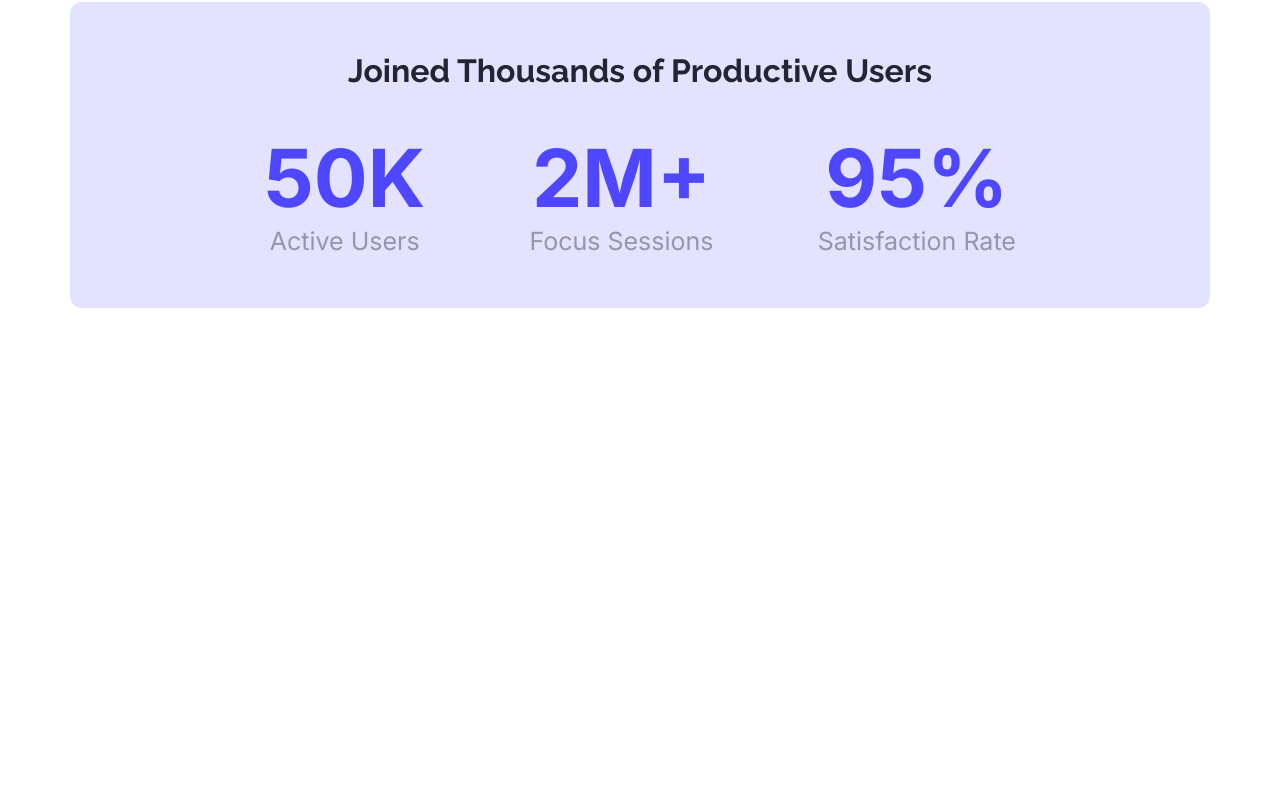
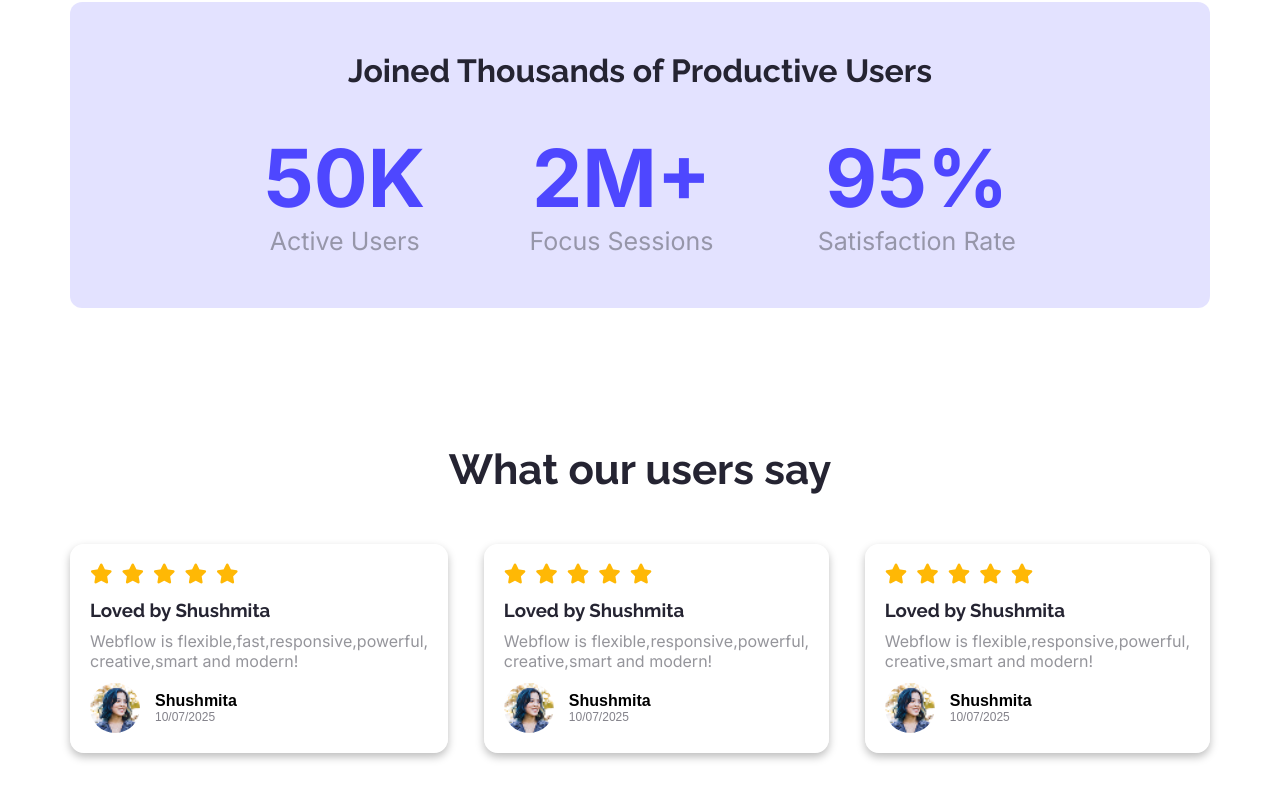
Before and after one commit to abdurrahman253/Webflow, a plain HTML site: page index.html in a window 1280 px wide. Shown: the part 1290-2090 px from the top of the page. Before the commit the page ends 1735 px from the top, so only its background shows below. Drawn offline with Linux system fonts and the light colour scheme.

Commit message:
added feedback section

```diff
--- a/index.html
+++ b/index.html
@@ -9,6 +9,8 @@
 <link rel="preconnect" href="https://fonts.googleapis.com">
 <link rel="preconnect" href="https://fonts.gstatic.com" crossorigin>
 <link href="https://fonts.googleapis.com/css2?family=Raleway:ital,wght@0,100..900;1,100..900&display=swap" rel="stylesheet">
+<link rel="stylesheet" href="https://cdnjs.cloudflare.com/ajax/libs/font-awesome/6.4.0/css/all.min.css">
+
     <link rel="stylesheet" href="style.css">
     <title>Webflow</title>
 </head>
@@ -63,6 +65,63 @@
         </div>
        </div>
     </div>
+     <!--User Feedback Section-->
+     <div class="feedback_section">
+        <div class="feedback_heading">
+            <h2>What our users say</h2>
+        </div>
+        <div class="feedback_card">
+            <div class="card">
+                <i class="fa-solid fa-star"></i>
+                <i class="fa-solid fa-star"></i>
+                <i class="fa-solid fa-star"></i>
+                <i class="fa-solid fa-star"></i>
+                <i class="fa-solid fa-star"></i>
+                <h3>Loved by Shushmita</h3>
+                <p>Webflow is flexible,fast,responsive,powerful,<br> creative,smart and modern!</p>
+                <div class="reviewer_detailes">
+                    <img src="Assets/avatar.png" alt="" class="profile_pic">
+                    <div class="review_info">
+                        <span class="name">Shushmita</span>
+                        <span class="date">10/07/2025</span>
+                    </div>
+                </div>
+            </div>
+             <div class="card">
+                <i class="fa-solid fa-star"></i>
+                <i class="fa-solid fa-star"></i>
+                <i class="fa-solid fa-star"></i>
+                <i class="fa-solid fa-star"></i>
+                <i class="fa-solid fa-star"></i>
+                <h3>Loved by Shushmita</h3>
+                <p>Webflow is flexible,responsive,powerful,<br> creative,smart and modern!</p>
+                <div class="reviewer_detailes">
+                    <img src="Assets/avatar.png" alt="" class="profile_pic">
+                    <div class="review_info">
+                        <span class="name">Shushmita</span>
+                        <span class="date">10/07/2025</span>
+                    </div>
+                </div>
+            </div>
+             <div class="card">
+                <i class="fa-solid fa-star"></i>
+                <i class="fa-solid fa-star"></i>
+                <i class="fa-solid fa-star"></i>
+                <i class="fa-solid fa-star"></i>
+                <i class="fa-solid fa-star"></i>
+                <h3>Loved by Shushmita</h3>
+                <p>Webflow is flexible,responsive,powerful,<br> creative,smart and modern!</p>
+                <div class="reviewer_detailes">
+                    <img src="Assets/avatar.png" alt="" class="profile_pic">
+                    <div class="review_info">
+                        <span class="name">Shushmita</span>
+                        <span class="date">10/07/2025</span>
+                    </div>
+                </div>
+            </div>
+        </div>
+     </div>
+
     </main>
 
 </body>
--- a/style.css
+++ b/style.css
@@ -146,3 +146,71 @@
 
 
 }
+/* User Feedback section */
+.feedback_section{
+    max-width: 1140px;
+    height: 342px;
+    margin: 0 auto 147px ;
+}
+.feedback_heading h2{
+  font-family:"Raleway", sans-seri ;
+  color: #252432;
+  font-size: 42px;
+  font-weight: bold;
+  text-align: center;
+}
+.feedback_card{
+    display: flex;
+    justify-content: space-between ;
+    align-items: center;
+    gap: 50;
+    margin-top: 50px;
+}
+.card{
+    background-color:#ffffff7e ;
+    padding: 20px;
+    width: fit-content;
+    height: fit-content;
+    border-radius: 14px;
+    box-shadow: 0 4px 8px rgba(0, 0, 0, 0.26);
+
+}
+i{
+    color: #FFB805 ;
+    margin-bottom: 15px;
+    font-size: 20px;
+    margin-right: 5px;
+}
+.card h3{
+    font-family: "Raleway", sans-seri;
+    color: #252432;
+    margin-bottom: 10px;
+}
+.card p{
+    font-family: "Inter", sans-serif ;
+    color: #2524327c;
+}
+.reviewer_detailes{
+    display: flex;
+    align-items: center;
+    gap: 15px;
+    font-family: Arial, sans-serif;
+    margin-top: 12px;
+}
+.profile_pic{
+    width: 50px;
+    height: 50px;border-radius: 50%;
+    object-fit: cover;
+}
+.review_info{
+    display: flex;
+    flex-direction: column;
+}
+.review_info .name{
+    font-weight: bold;
+    font-size: 16px;
+}
+.review_info .date{
+    font-size: 12px;
+    color: #25243291;
+}
```
